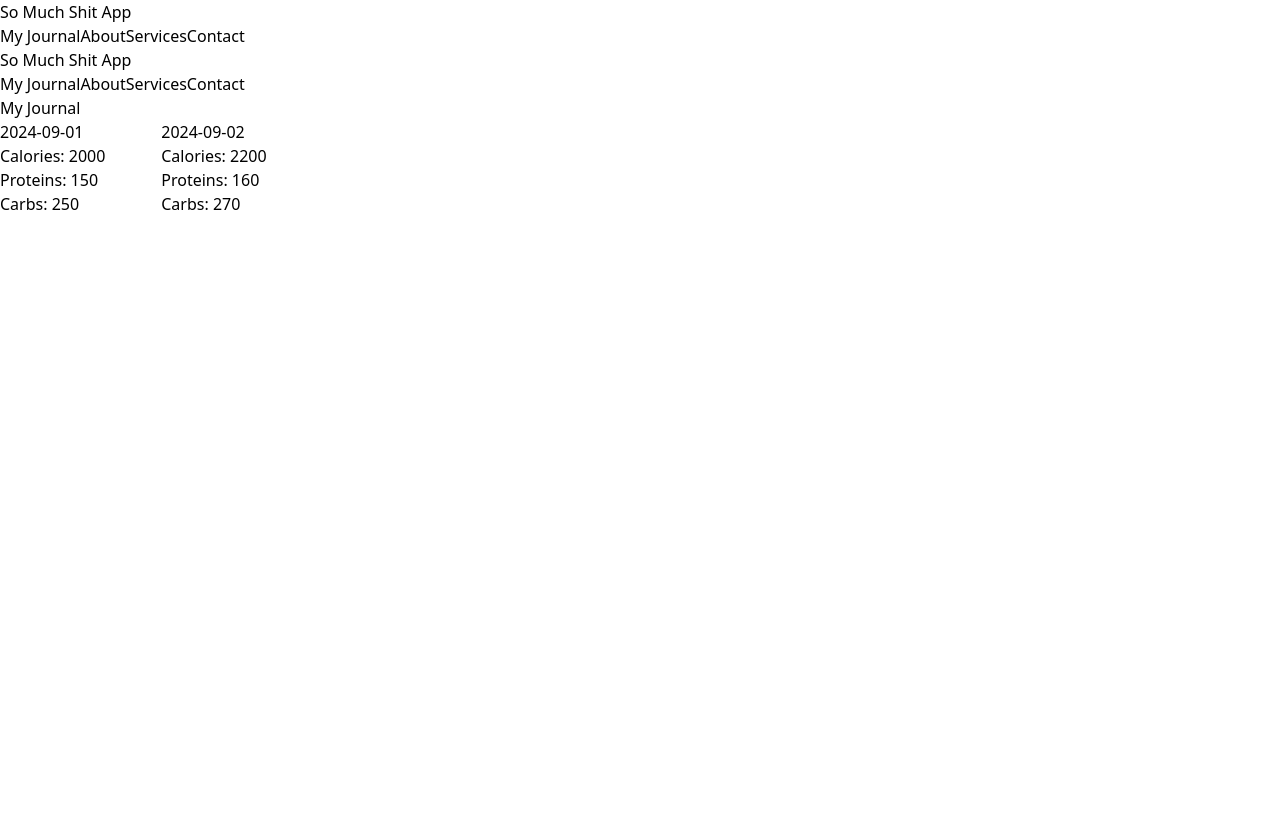
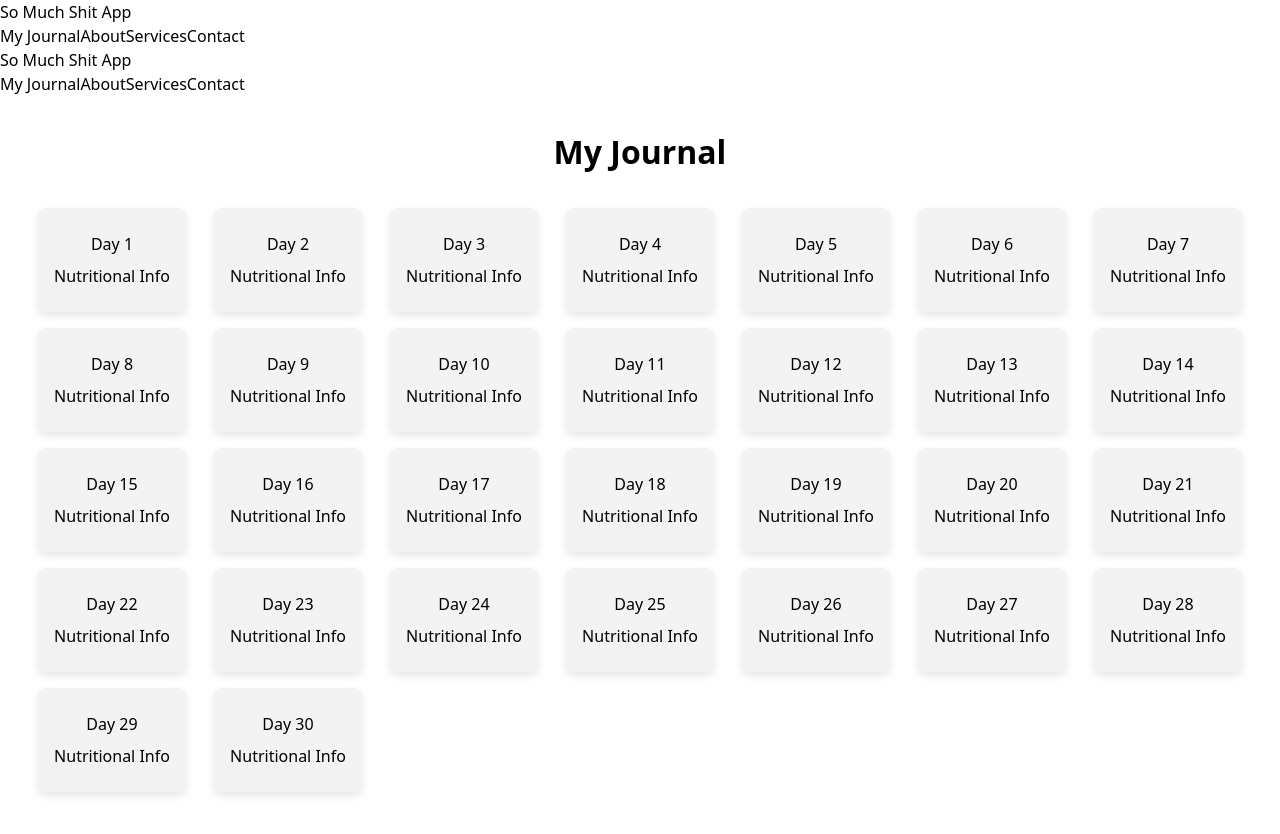
Before and after one commit to abdul8117/hophacks24, a Next.js app: page /my-journal in a window 1280 px wide. Shown: the top 834 px of the page. Built offline with nearby package versions, Linux system fonts and the light colour scheme.

Commit message:
Partial progress on dynamic routing

```diff
--- a/src/app/globals.css
+++ b/src/app/globals.css
@@ -45,3 +45,97 @@
     transform: translateY(-40px) translateX(30px);
   }
 }
+
+/* General styling for the page */
+.my-journal-container {
+  padding: 2rem;
+  text-align: center;
+}
+
+.journal-title {
+  font-size: 2rem;
+  margin-bottom: 2rem;
+  font-weight: bold;
+}
+
+/* Grid styling to look like a calendar */
+.journal-grid {
+  display: grid;
+  grid-template-columns: repeat(7, 1fr);
+  gap: 1rem;
+  justify-items: center;
+}
+
+.journal-grid-cell {
+  background-color: #f3f3f3;
+  border-radius: 8px;
+  padding: 1rem;
+  box-shadow: 0 4px 8px rgba(0, 0, 0, 0.1);
+  text-align: center;
+  transition: transform 0.2s;
+}
+
+.journal-grid-cell:hover {
+  transform: scale(1.05);
+  cursor: pointer;
+}
+
+.journal-grid-cell p {
+  margin: 0.5rem 0;
+  font-size: 1rem;
+}
+
+/* Container styling for the day page */
+.day-page-container {
+  padding: 2rem;
+  text-align: center;
+}
+
+h1 {
+  font-size: 2rem;
+  margin-bottom: 1rem;
+}
+
+p {
+  font-size: 1rem;
+  margin: 0.5rem 0;
+}
+
+/* Styling for the editor */
+.editor-container {
+  margin-top: 2rem;
+}
+
+h2 {
+  margin-bottom: 1rem;
+  font-size: 1.5rem;
+}
+
+/* Arrows for navigating between days */
+.navigation-arrows {
+  display: flex;
+  justify-content: space-between;
+  margin-top: 2rem;
+}
+
+.arrow {
+  font-size: 1.2rem;
+  text-decoration: none;
+  color: #000;
+  padding: 0.5rem 1rem;
+  background-color: #f3f3f3;
+  border-radius: 8px;
+  transition: background-color 0.2s;
+}
+
+.arrow:hover {
+  background-color: #e2e2e2;
+}
+
+.left-arrow {
+  margin-right: auto;
+}
+
+.right-arrow {
+  margin-left: auto;
+}
--- a/src/app/my-journal/page.js
+++ b/src/app/my-journal/page.js
@@ -1,31 +1,31 @@
-"use client"
+// app/my-journal/page.js
+import React from 'react';
+import Link from 'next/link';
+import Navbar from '@/components/Navbar';
+import '../globals.css';
+import Layout from '@/components/Layout';
 
-import React, { useState } from 'react';
-import Grid from '../../components/Grid';
-import BlogEditor from '../../components/BlogEditor';
-import Layout from '@/components/Layout';
-import Navbar from '@/components/Navbar';
+const daysInMonth = 30; // or calculate dynamically
 
-const MyJournal = () => {
-  const [selectedDate, setSelectedDate] = useState(null);
-
+export default function MyJournal() {
   return (
     <div>
       <Layout>
-      <Navbar />
-      <div className="main-content">
-        <h1>My Journal</h1>
-        <Grid onSelectDate={setSelectedDate} />
-        {selectedDate && (
-          <div className="blog-section">
-            <h2>Notes for {selectedDate}</h2>
-            <BlogEditor date={selectedDate} />
+        <Navbar />
+        <div className="my-journal-container">
+          <h1 className="journal-title">My Journal</h1>
+          <div className="journal-grid">
+            {[...Array(daysInMonth)].map((_, i) => (
+              <Link key={i} href={`/my-journal/${i + 1}`}>
+                <div className="journal-grid-cell">
+                  <p>{`Day ${i + 1}`}</p>
+                  <p>Nutritional Info</p> {/* Replace with real data */}
+                </div>
+              </Link>
+            ))}
           </div>
-        )}
-      </div>
+        </div>
       </Layout>
     </div>
   );
-};
-
-export default MyJournal;
+}
--- a/src/components/UploadForm.js
+++ b/src/components/UploadForm.js
@@ -13,7 +13,9 @@ const UploadForm = () => {
     e.preventDefault();
     if (selectedFile) {
       console.log('File selected:', selectedFile);
-      // logic
+
+
+
     }
   };
 
```
Also changed, not shown: src/app/my-journal/[day].js (added, +163 -0 lines).
